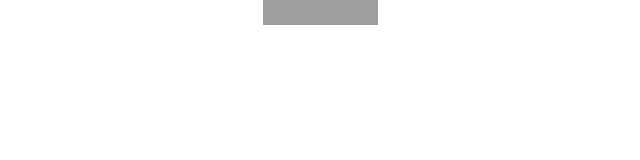
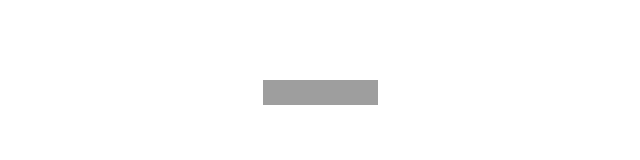
Before and after one commit to nko5/hicapacity, a website: page public/index.html in a window 1280 px wide. Shown: the whole page, without its empty margins (320-960 px from the left). Drawn offline with Linux system fonts and the light colour scheme; grey boxes are pictures that could not be loaded.

Commit message:
Added in main.css

```diff
--- a/public/styles/main.css
+++ b/public/styles/main.css
@@ -6,7 +6,7 @@
 body {
   text-align: center;
   overflow: hidden;
-  margin: 0 auto;
+  margin: 5em auto;
 }
 
 h1 {
```
